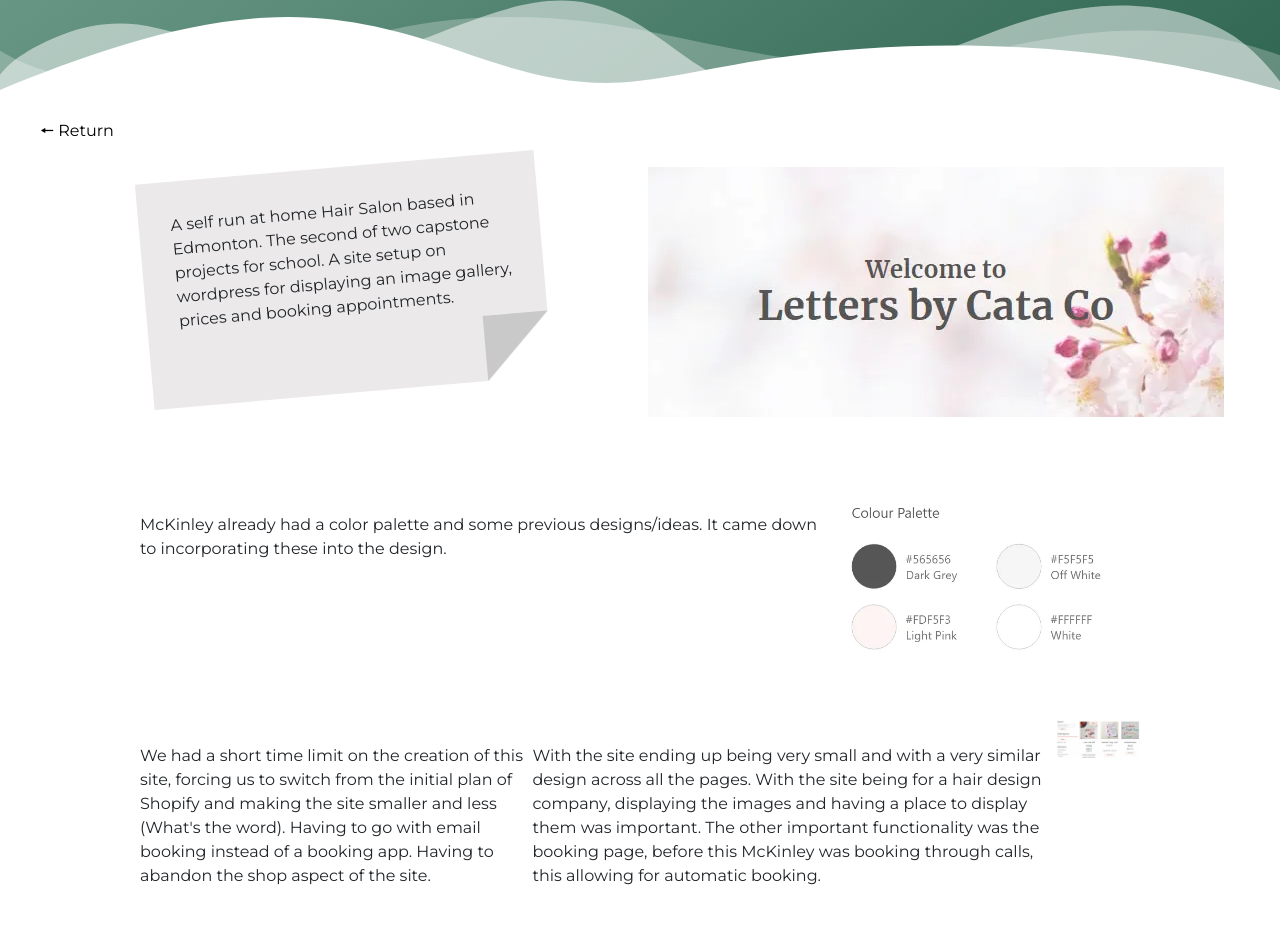
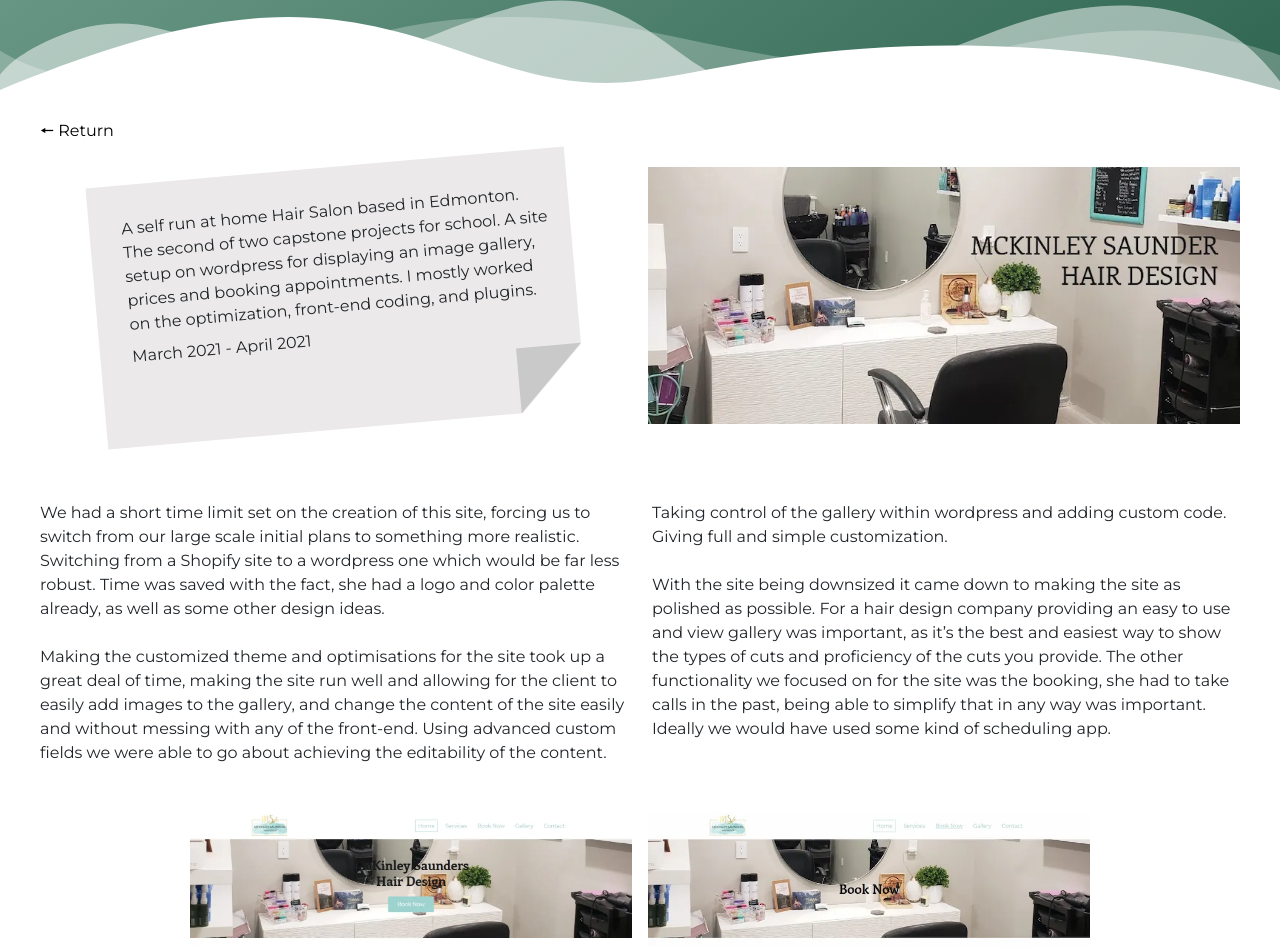
Before and after one commit to WilliamPomroy/portfolio, a plain HTML site: page portfolio/mckinley-saunders.html in a window 1280 px wide. Shown: the part 289-1236 px from the top of the page. Drawn offline with Linux system fonts and the light colour scheme.

Commit message:
Added McKinley Portfolio piece, Additions to other
Added the McKinley Portfolio piece, added some extra to the Cata piece. Added in the date on the portfolio singles.

```diff
--- a/portfolio/mckinley-saunders.html
+++ b/portfolio/mckinley-saunders.html
@@ -39,76 +39,37 @@
                 <a class="return-btn" href="../portfolio.html">🠔 Return</a>
                 <div class="display-grid">
                     <div class="info-box">
-                        <p>A self run at home Hair Salon based in Edmonton. The second of two capstone projects for school. A site setup on wordpress for displaying an image gallery, prices and booking appointments.</p>
+                        <p>A self run at home Hair Salon based in Edmonton. The second of two capstone projects for school. A site setup on wordpress for displaying an image gallery, prices and booking appointments. I mostly worked on the optimization, front-end coding, and plugins.</p>
+                        <p>March 2021 - April 2021</p>
                     </div>
                     <picture>
-                        <source srcset="../img/cata/letters-by-cata-banner.webp" type="image/webp">
-                        <img src="../img/cata/letters-by-cata-banner.jpg" alt="Banner for Letters by Cata Co">
+                        <source srcset="../img/mckinley/mckinley-banner.webp" type="image/webp">
+                        <img src="../img/mckinley/mckinley-banner.jpg" alt="banner for McKinley Saunders Hair Design">
                     </picture>
                 </div>
                 <div class="description-container">
-                    <div class="desc desc-odd">
-                        <p>McKinley already had a color palette and some previous designs/ideas. It came down to incorporating these into the design.</p>
-                        <p></p>
-                        <picture class="width">
-                            <source srcset="../img/cata/cata-color-palette.webp" type="image/webp">
-                            <img src="../img/cata/cata-color-palette.jpg" alt="Cata co color palette">
-                        </picture>
-                    </div>
-                    <div class="desc desc-even">
-                        <p>We had a short time limit on the creation of this site, forcing us to switch from the initial plan of Shopify and making the site smaller and less (What's the word). Having to go with email booking instead of a booking app. Having to abandon the shop aspect of the site.</p>
-                        <!-- <p>This site was a late arrival</p> -->
-                        <p>With the site ending up being very small and with a very similar design across all the pages. With the site being for a hair design company, displaying the images and having a place to display them was important. The other important functionality was the booking page, before this McKinley was booking through calls, this allowing for automatic booking.</p>
-                        <picture class="width">
-                            <source srcset="../img/cata/cata-products.webp" type="image/webp">
-                            <img src="../img/cata/cata-products.jpg" alt="Products Page and tying everything together">
-                        </picture>
+                    <div class="portfolio-description">
+                        <p>We had a short time limit set on the creation of this site, forcing us to switch from our large scale initial plans to something more realistic. Switching from a Shopify site to a wordpress one which would be far less robust. Time was saved with the fact, she had a logo and color palette already, as well as some other design ideas.</p>
+                        <p>Making the customized theme and optimisations for the site took up a great deal of time, making the site run well and allowing for the client to easily add images to the gallery, and change the content of the site easily and without messing with any of the front-end. Using advanced custom fields we were able to go about achieving the editability of the content. Taking control of the gallery within wordpress and adding custom code. Giving full and simple customization.</p>
+                        <p>With the site being downsized it came down to making the site as polished as possible. For a hair design company providing an easy to use and view gallery was important, as it’s the best and easiest way to show the types of cuts and proficiency of the cuts you provide. The other functionality we focused on for the site was the booking, she had to take calls in the past, being able to simplify that in any way was important. Ideally we would have used some kind of scheduling app.</p>
                     </div>
                 </div>
                 <div class="display-gallery">
-                    <!-- <div>
-                        <picture>
-                            <source srcset="../img/cata/cata-index.webp" type="image/webp">
-                            <img src="../img/cata/cata-index.jpg" alt="Index Page for the Letters by Cata Co Site">
-                        </picture>
-                        <p class="gallery-desc">Index Page</p>
-                    </div>
-                    <div>
-                        <picture>
-                            <source srcset="../img/cata/cata-services.webp" type="image/webp">
-                            <img src="../img/cata/cata-services.jpg" alt="Product Page for the Letters by Cata Co Site">
-                        </picture>
-                        <p class="gallery-desc">Product Page</p>
-                    </div>
-                    <div>
-                        <picture>
-                            <source srcset="../img/cata/cata-shop.webp" type="image/webp">
-                            <img src="../img/cata/cata-shop.jpg" alt="Index Page for the Letters by Cata Co Site">
-                        </picture>
-                        <p class="gallery-desc">Shop Page</p>
-                    </div>
-                    <div>
-                        <picture>
-                            <source srcset="../img/cata/cata-product.webp" type="image/webp">
-                            <img src="../img/cata/cata-product.jpg" alt="Index Page for the Letters by Cata Co Site">
-                        </picture>
-                        <p class="gallery-desc">Product Page</p>
-                    </div> -->
                     <picture>
-                        <source srcset="../img/cata/cata-index.webp" type="image/webp">
-                        <img src="../img/cata/cata-index.jpg" alt="Index Page for the Letters by Cata Co Site">
+                        <source srcset="../img/mckinley/mckinley-index.webp" type="image/webp">
+                        <img src="../img/mckinley/mckinley-index.jpg" alt="Index Page for the McKinley Saunders Hair Design Site">
                     </picture>
                     <picture>
-                        <source srcset="../img/cata/cata-services.webp" type="image/webp">
-                        <img src="../img/cata/cata-services.jpg" alt="Product Page for the Letters by Cata Co Site">
+                        <source srcset="../img/mckinley/mckinley-gallery.webp" type="image/webp">
+                        <img src="../img/mckinley/mckinley-gallery.jpg" alt="Index Page for the McKinley Saunders Hair Design Site">
                     </picture>
                     <picture>
-                        <source srcset="../img/cata/cata-shop.webp" type="image/webp">
-                        <img src="../img/cata/cata-shop.jpg" alt="Index Page for the Letters by Cata Co Site">
+                        <source srcset="../img/mckinley/mckinley-booking.webp" type="image/webp">
+                        <img src="../img/mckinley/mckinley-booking.jpg" alt="Product Page for the McKinley Saunders Hair Design Site">
                     </picture>
                     <picture>
-                        <source srcset="../img/cata/cata-product.webp" type="image/webp">
-                        <img src="../img/cata/cata-product.jpg" alt="Index Page for the Letters by Cata Co Site">
+                        <source srcset="../img/mckinley/mckinley-contact.webp" type="image/webp">
+                        <img src="../img/mckinley/mckinley-contact.jpg" alt="Index Page for the McKinley Saunders Hair Design Site">
                     </picture>
                 </div>
             </div>
--- a/sass/portfolio/_portfolio-single.scss
+++ b/sass/portfolio/_portfolio-single.scss
@@ -41,13 +41,21 @@
 
 .description-container {
     max-width: 1200px;
-    margin: 4.5rem auto 4.5rem;
+    margin: 1.5rem auto 1.5rem;
     .desc {
         max-width: 1000px;
         margin: 3rem auto 0;
     }
     .width {
         margin-top: 1.5rem;
+    }
+}
+
+.portfolio-description {
+    max-width: 75ch;
+    margin: 0 auto;
+    p {
+        margin: 0 0 1.5rem;
     }
 }
 
@@ -70,13 +78,14 @@
     transform: rotate(-5deg);
     background-color: rgb(235, 233, 233);
     position: relative;
-    max-width: 25rem;
+    max-width: 30rem;
     // height: 15rem;
     padding: 2rem 1rem 70px 2rem;
     margin: 0 auto 1.5rem;
     p {
         // transform: rotate(5deg);
         margin: 0;
+        margin-bottom: 0.5rem;
     }
     &:before {
         content: "";
@@ -115,6 +124,10 @@
             order: 2;
         }
     }
+
+    .description-container {
+        margin: 3rem auto 3rem;
+    }
 }
 
 @media (min-width: 800px) {
@@ -138,9 +151,18 @@
         column-count: 2;
         column-gap: 1rem;
     }
+}
 
-    // .description {
-    //     column-gap: 1rem;
-    //     column-count: 2;
-    // }
+@media (min-width: 900px) {
+    .portfolio-description {
+        column-count: 2;
+        column-gap: 1.5rem;
+        max-width: max-content;
+    }
 }
+
+@media (min-width: 1000px) {
+    .display-grid {
+        width: 100%;
+    }
+}
```
Also changed, not shown: portfolio.html (+12 -0 lines), portfolio/api.html (+1 -0 lines), portfolio/cata-co.html (+4 -2 lines), portfolio/culinary.html (+2 -1 lines), portfolio/drum-poster.html (+1 -0 lines), portfolio/magazine-cover.html (+1 -0 lines), css/styles.min.css, img/mckinley/mckinley-banner.jpg (added), img/mckinley/mckinley-banner.webp (added), img/mckinley/mckinley-booking.jpg (added), img/mckinley/mckinley-booking.webp (added), img/mckinley/mckinley-contact.jpg (added), img/mckinley/mckinley-contact.webp (added), img/mckinley/mckinley-gallery.jpg (added), 5 more files.
